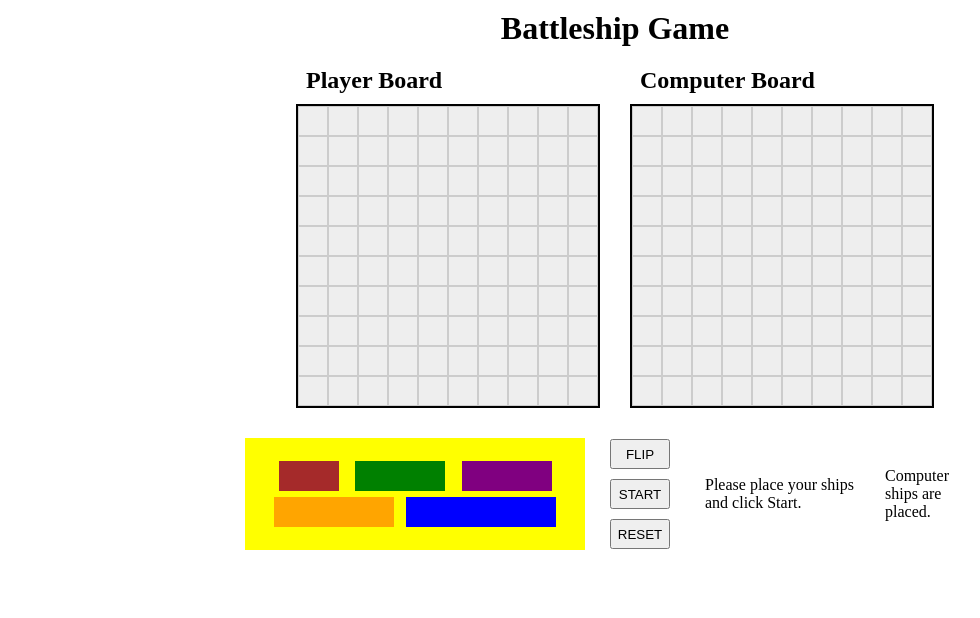
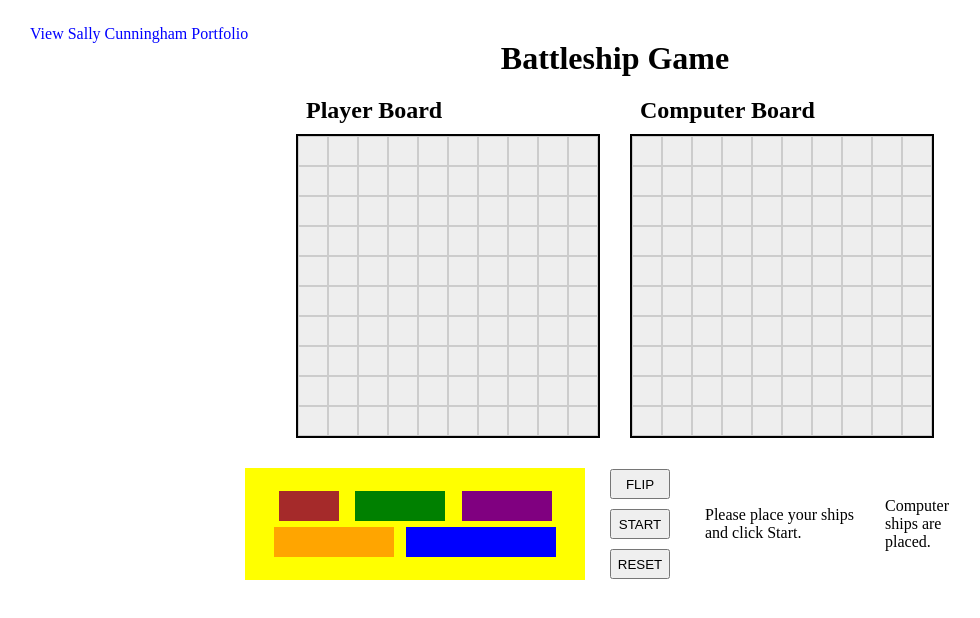
Before and after one commit to SallyCunningham620/battleship, a website built with webpack: page src/index.html in a window 1280 px wide. Shown: the whole page, without its empty margins (25-1005 px from the left). Built offline with nearby package versions, Linux system fonts and the light colour scheme.

Commit message:
add portfolio nav and remove some not used lines

```diff
--- a/src/index.html
+++ b/src/index.html
@@ -6,6 +6,10 @@
     <title>Battleship</title>
 </head>
 <body>
+     <!--Portfolio Nav-->
+    <div class="port-nav">
+        <link><a href="https://sallycunningham620.github.io/sallycunningham.developer.1/">View Sally Cunningham Portfolio</a>
+    </div>
     <h1>Battleship Game</h1>
     <div id="game-container">
         <div>
--- a/src/main.js
+++ b/src/main.js
@@ -313,7 +313,6 @@ function initGame() {
     //select and drag player ships
     const shipOptions = Array.from(shipsContainer.children);
     shipOptions.forEach(shipOption => {
-        // shipOption.setAttribute('draggable', true);
         shipOption.addEventListener('dragstart', dragStart)
     });
     dragOverNDrop();
--- a/src/styles.css
+++ b/src/styles.css
@@ -7,8 +7,27 @@ body {
     display: flex;
     flex-direction: column;
     align-items: center;
+    padding-top: 30px;
 }
 
+/*Portfolio Nav*/
+.port-nav {
+  position: absolute;
+  top: 20px;
+  left: 50px;
+  padding: 5px;
+}
+
+.port-nav a {
+  text-decoration: none;
+  color: blue;
+}
+
+.port-nav a:hover {
+  color:#fd9047;
+}
+
+/*Main page*/
 h1 {
     text-align: center;
     padding: 10px;
@@ -68,14 +87,6 @@ h2 {
     justify-content: space-evenly;
     align-items: center;
 }
-/*
-.ships-container.vertical {
-  flex-direction: row;
-}
-
-.ships-container.horizontal {
-  flex-direction: row;
-}*/
 
 .btn-box {
     display: flex;
@@ -116,9 +127,6 @@ button {
 #computer-board .carrier {
     background-color: #eee
 }
-/* Ship Styling
-.horizontal { display: flex;}
-/.vertical { display: flex; flex-direction: column;}*/
 
 /* Dynamic Size*/
 .destroyer-size.horizontal { width: 60px; height: 30px; margin: 3px}
```
Also changed, not shown: src/player.test.js (+0 -4 lines).
